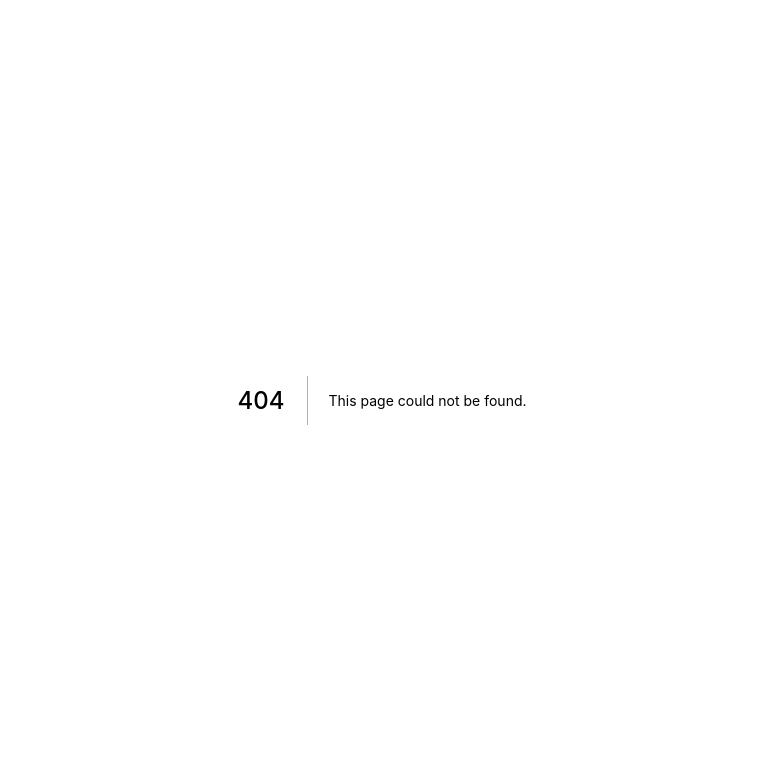
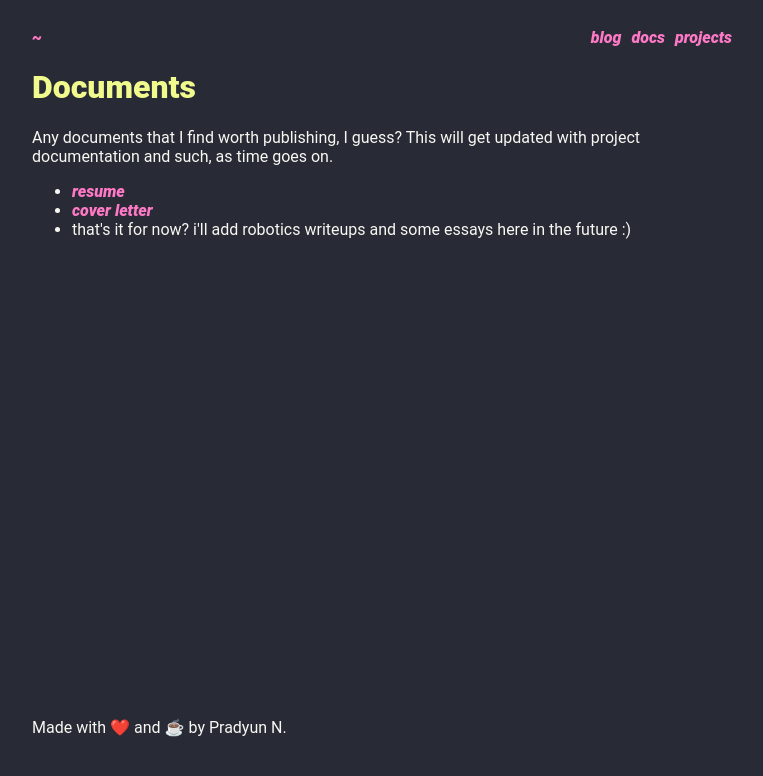
Before and after one commit to pradyungn/newWebsite, a Next.js app: page /docs in a window 1280 px wide. Before the commit this address had no page. Shown: the top 776 px of the page, without its empty margins (258-1021 px from the left). Built offline with nearby package versions, Linux system fonts and the light colour scheme.

Commit message:
Added a couple of things - docs page instead of direct resume access to store more documents of mine, added a simple API (wait i did that awhile ago), added an error handler (for 404 pages) and now to finish the blog. container is easing development a lot.

```diff
--- /dev/null
+++ b/pages/docs.js
@@ -0,0 +1,17 @@
+import React from 'react'
+import Link from 'next/link'
+import Container from '../componenets/Container'
+
+export default () => {
+    return (
+        <Container>
+            <h1 style={{color: "#f1fa8c"}}>Documents</h1>
+            <p>Any documents that I find worth publishing, I guess? This will get updated with project documentation and such, as time goes on.</p>
+            <ul style={{height: "65vh"}}>
+                <li><a href="/static/Resume.pdf">resume</a></li>
+                <li><a href="/static/CL.pdf">cover letter</a></li>
+                <li>that's it for now? i'll add robotics writeups and some essays here in the future :)</li>
+            </ul>
+        </Container>
+    )
+}
--- a/pages/index.js
+++ b/pages/index.js
@@ -72,15 +72,15 @@ export default () => {
               </div>
             </Link>
 
-            <Link href="/static/Resume.pdf">
+            <Link href="/docs">
               <div className="button bgap">
-                <div className="btext">Resume</div>
+                <div className="btext">Documents</div>
               </div>
             </Link>
 
             <Link href="/portfolio">
               <div className="button">
-                <div className="btext">Portfolio</div>
+                <div className="btext">Projects</div>
               </div>
             </Link>
 
```
Also changed, not shown: pages/_error.js (added, +15 -0 lines), 1 other file (tests, documents, lock files or other folders).
